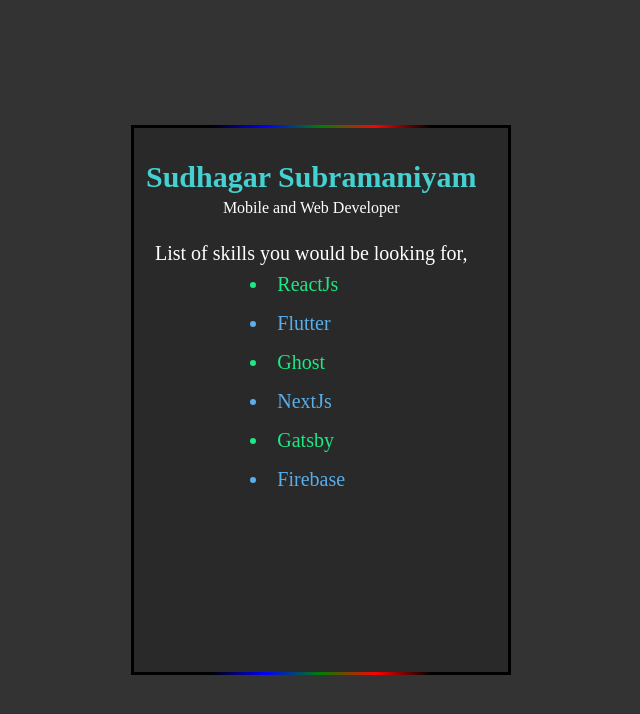
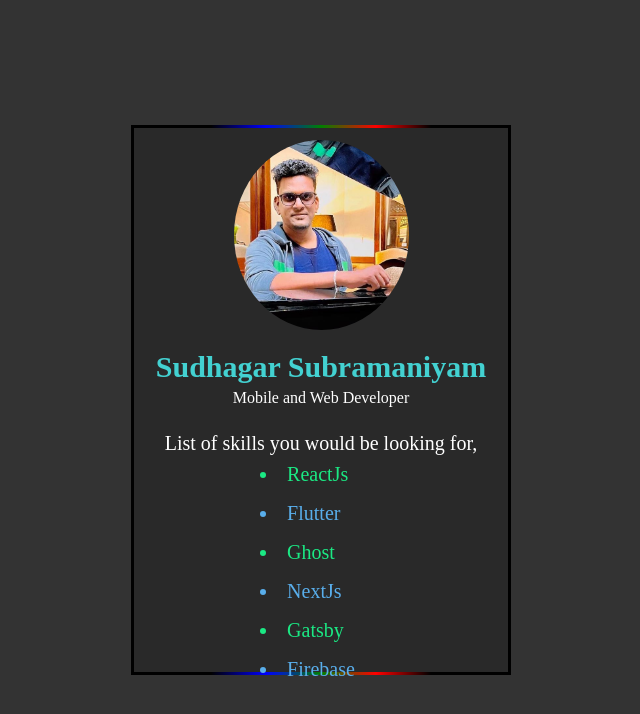
Before and after one commit to SudhaSGR/business-card-html-css, a plain HTML site: page index.html in a window 1280 px wide. Shown: the whole page, without its empty margins (319-959 px from the left). Drawn offline with Linux system fonts and the light colour scheme.

Commit message:
image has changed

```diff
--- a/index.html
+++ b/index.html
@@ -11,7 +11,7 @@
     <div class="card">
       <div class="lines"></div>
       <div class="content">
-        <img src="radika.png" alt="" />
+        <img src="image.jpeg" alt="" />
         <p class="username">Sudhagar Subramaniyam</p>
         <p class="title">Mobile and Web Developer</p>
         <div class="services">
```
